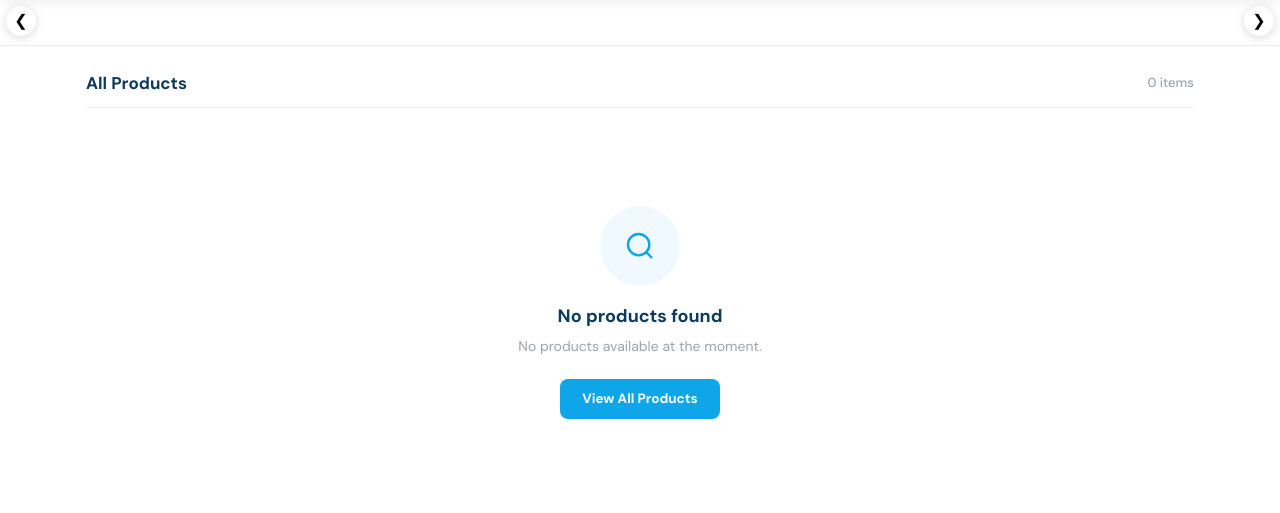
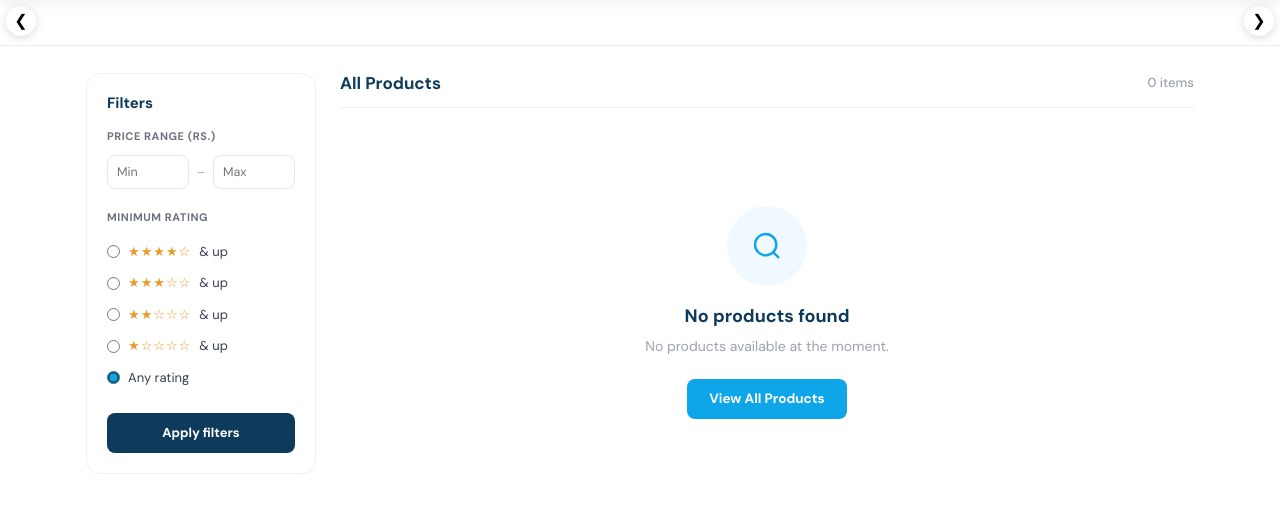
Before and after one commit to Karina-p1/E-commerce_churn_system, a Django app: page / in a window 1280 px wide. Shown: the part 79-592 px from the top of the page. Run offline with Django 4.2, Linux system fonts and the light colour scheme; data that the repository does not hold is empty; parts of the project's set-up code (start-up, migrations or seed data) failed here and were passed over.

Commit message:
feat: Add filter sidebar with price range and rating options to product dashboard

```diff
--- a/ecommerce/apps/products/templates/products/dashboard.html
+++ b/ecommerce/apps/products/templates/products/dashboard.html
@@ -361,6 +361,99 @@
     .popular-grid { grid-template-columns: 1fr; }
     .product-grid { grid-template-columns: repeat(2,1fr); gap: 10px; }
   }
+
+  /* ── FILTER SIDEBAR ───────────────────────────────── */
+  .shop-layout {
+    display: grid;
+    grid-template-columns: 230px 1fr;
+    gap: 24px;
+    align-items: start;
+  }
+  .filter-sidebar {
+    background: #fff;
+    border: 1px solid #f0f0f0;
+    border-radius: 14px;
+    padding: 20px;
+    position: sticky;
+    top: 90px;
+  }
+  .filter-sidebar h5 {
+    font-size: 15px;
+    font-weight: 800;
+    color: #0e3a5c;
+    margin: 0 0 16px;
+  }
+  .filter-group { margin-bottom: 20px; }
+  .filter-group:last-of-type { margin-bottom: 16px; }
+  .filter-group-label {
+    font-size: 11px;
+    font-weight: 700;
+    color: #6b7280;
+    text-transform: uppercase;
+    letter-spacing: 0.05em;
+    margin-bottom: 10px;
+    display: block;
+  }
+  .price-range-row {
+    display: flex;
+    align-items: center;
+    gap: 8px;
+  }
+  .price-range-row input {
+    width: 100%;
+    padding: 7px 9px;
+    border: 1px solid #e5e7eb;
+    border-radius: 8px;
+    font-size: 12.5px;
+    color: #1a1a1a;
+  }
+  .price-range-row input:focus {
+    outline: none;
+    border-color: #0ea5e9;
+    box-shadow: 0 0 0 3px rgba(14,165,233,0.12);
+  }
+  .price-range-row span { color: #9ca3af; font-size: 12px; }
+
+  .rating-option {
+    display: flex;
+    align-items: center;
+    gap: 8px;
+    padding: 6px 0;
+    cursor: pointer;
+    font-size: 13px;
+    color: #374151;
+  }
+  .rating-option input { accent-color: #0ea5e9; cursor: pointer; }
+  .rating-option .stars { color: #e89b2a; letter-spacing: 1px; }
+
+  .filter-apply-btn {
+    width: 100%;
+    background: #0e3a5c;
+    color: #fff;
+    border: none;
+    border-radius: 8px;
+    padding: 10px;
+    font-size: 13px;
+    font-weight: 700;
+    cursor: pointer;
+    margin-top: 4px;
+  }
+  .filter-apply-btn:hover { background: #1e5a8a; }
+
+  .filter-clear-link {
+    display: block;
+    text-align: center;
+    font-size: 12px;
+    color: #9ca3af;
+    text-decoration: none;
+    margin-top: 10px;
+  }
+  .filter-clear-link:hover { color: #0ea5e9; }
+
+  @media (max-width: 900px) {
+    .shop-layout { grid-template-columns: 1fr; }
+    .filter-sidebar { position: static; }
+  }
 </style>
 {% endblock %}
 
@@ -470,6 +563,50 @@
 </div>
 {% endif %}
 
+<div class="shop-layout">
+
+  <!-- ── FILTER SIDEBAR ── -->
+  <aside class="filter-sidebar">
+    <h5>Filters</h5>
+    <form method="get" action="{% url 'products:view_products' %}">
+      <!-- Preserve search/brand/category selections already in the URL -->
+      {% if request.GET.q %}<input type="hidden" name="q" value="{{ request.GET.q }}">{% endif %}
+      {% if request.GET.brand %}<input type="hidden" name="brand" value="{{ request.GET.brand }}">{% endif %}
+      {% if request.GET.category %}<input type="hidden" name="category" value="{{ request.GET.category }}">{% endif %}
+
+      <div class="filter-group">
+        <label class="filter-group-label">Price range (Rs.)</label>
+        <div class="price-range-row">
+          <input type="number" name="min_price" placeholder="Min" min="0" value="{{ min_price }}">
+          <span>–</span>
+          <input type="number" name="max_price" placeholder="Max" min="0" value="{{ max_price }}">
+        </div>
+      </div>
+
+      <div class="filter-group">
+        <label class="filter-group-label">Minimum rating</label>
+        {% for r in "4321" %}
+        <label class="rating-option">
+          <input type="radio" name="min_rating" value="{{ r }}" {% if min_rating == r %}checked{% endif %}>
+          <span class="stars">{% for i in "12345" %}{% if forloop.counter <= r|add:0 %}★{% else %}☆{% endif %}{% endfor %}</span>
+          <span>&amp; up</span>
+        </label>
+        {% endfor %}
+        <label class="rating-option">
+          <input type="radio" name="min_rating" value="" {% if not min_rating %}checked{% endif %}>
+          <span>Any rating</span>
+        </label>
+      </div>
+
+      <button type="submit" class="filter-apply-btn">Apply filters</button>
+    </form>
+    {% if min_price or max_price or min_rating %}
+    <a href="{% url 'products:view_products' %}{% if request.GET.q %}?q={{ request.GET.q }}{% endif %}" class="filter-clear-link">Clear price/rating filters</a>
+    {% endif %}
+  </aside>
+
+  <div>
+
     <!-- ── RESULTS BAR ── -->
     <div class="results-bar">
       <h4>
@@ -484,12 +621,15 @@
         {% endif %}
       </h4>
       <div style="display:flex;align-items:center;gap:10px;flex-wrap:wrap;">
-    {% if request.GET.brand or request.GET.category or request.GET.q %}
+        {% if request.GET.brand or request.GET.category or request.GET.q or min_price or max_price or min_rating %}
         <span class="active-filter">
           {% if request.GET.brand %}Brand: {{ active_brand }}{% endif %}
           {% if request.GET.category %}Category: {{ active_category }}{% endif %}
           {% if request.GET.q %}Search: {{ request.GET.q }}{% endif %}
-      <a href="{% url 'products:view_products' %}" title="Clear filter">×</a>
+          {% if min_price %}Min Rs.{{ min_price }}{% endif %}
+          {% if max_price %}Max Rs.{{ max_price }}{% endif %}
+          {% if min_rating %}{{ min_rating }}★+{% endif %}
+          <a href="{% url 'products:view_products' %}" title="Clear all filters">×</a>
         </span>
         {% endif %}
         <span class="results-count">{{ products|length }} item{{ products|length|pluralize }}</span>
@@ -570,6 +710,13 @@
   </div>
   {% endfor %}
     </div>
+    <!-- /product-grid -->
+
+  </div>
+  <!-- /right column -->
+
+</div>
+<!-- /shop-layout -->
 
 <script>
   document.querySelectorAll(".offer-kicker").forEach(function(badge){
--- a/ecommerce/apps/products/views.py
+++ b/ecommerce/apps/products/views.py
@@ -5,7 +5,7 @@ from django.shortcuts import render, get_object_or_404, redirect
 from django.contrib.auth.decorators import login_required
 from django.contrib import messages
 from django.db.models import Q, ProtectedError
-from django.db.models import Count
+from django.db.models import Count, Avg
 from django.urls import reverse
 from django.utils import timezone
 from django.core.paginator import Paginator
@@ -75,6 +75,40 @@ def view_products(request):
             Q(category__name__icontains=q)
         )
 
+    # Filter by price range. Filters on the base `price` field, not
+    # `effective_price` — that's a computed property (discount applied
+    # at read time), not a real column, so it can't be filtered in a
+    # database query directly. A product on sale might therefore show
+    # up just outside a price band based on its list price even though
+    # its discounted price would fit — a reasonable simplification, but
+    # worth knowing.
+    min_price = request.GET.get('min_price', '').strip()
+    max_price = request.GET.get('max_price', '').strip()
+    if min_price:
+        try:
+            products = products.filter(price__gte=float(min_price))
+        except ValueError:
+            min_price = ''
+    if max_price:
+        try:
+            products = products.filter(price__lte=float(max_price))
+        except ValueError:
+            max_price = ''
+
+    # Filter by minimum rating. `rating` is also a computed property
+    # (averages Review.rating in Python), so instead we annotate an
+    # average rating computed IN THE DATABASE from the related reviews,
+    # and filter on that. Products with zero reviews get avg_rating=None
+    # and are correctly excluded from any "X stars and up" filter.
+    min_rating = request.GET.get('min_rating', '').strip()
+    if min_rating:
+        try:
+            products = products.annotate(
+                avg_rating=Avg('reviews__rating')
+            ).filter(avg_rating__gte=float(min_rating))
+        except ValueError:
+            min_rating = ''
+
     return render(request, "products/dashboard.html", {
         "products": products,
         "special_offers": special_offers,
@@ -84,6 +118,9 @@ def view_products(request):
         "active_brand": brand_slug,
         "active_category": category_slug,
         "wishlist_ids": wishlist_ids,
+        "min_price": min_price,
+        "max_price": max_price,
+        "min_rating": min_rating,
     })
 
 
```
Lines whose indentation alone changed are shown as unchanged.
